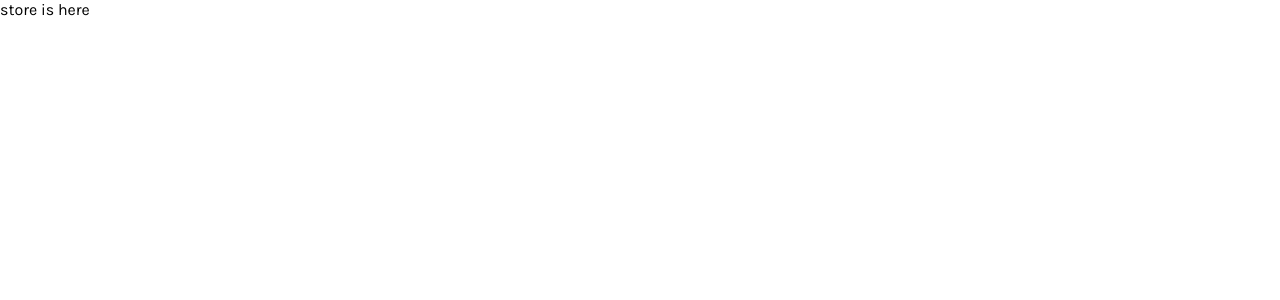
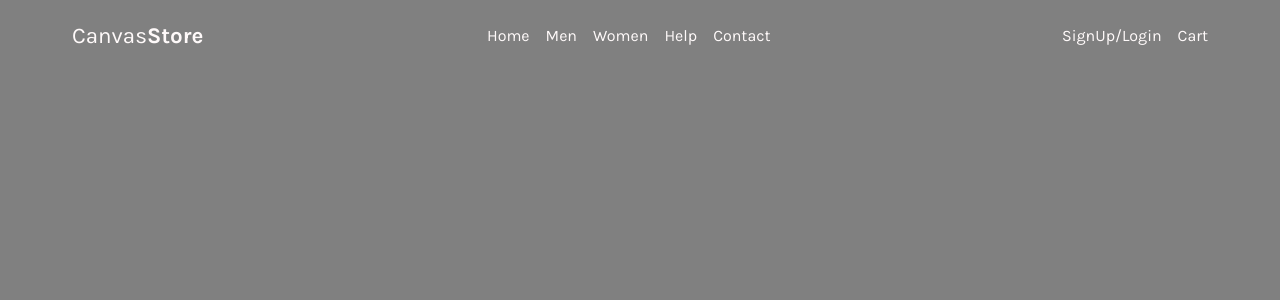
Before and after one commit to lukas-anci/shopWebsiteCss, a React (Create React App) app: page / in a window 1280 px wide. Shown: the top 300 px of the page. Built offline with nearby package versions, Linux system fonts and the light colour scheme.

Commit message:
header mostyl done

```diff
--- a/src/components/App.jsx
+++ b/src/components/App.jsx
@@ -1,7 +1,12 @@
 import '../style/App.css';
+import Header from './Layout/Header';
 
 function App() {
-  return <div className="App">store is here</div>;
+  return (
+    <div className="App">
+      <Header />
+    </div>
+  );
 }
 
 export default App;
--- a/src/components/Layout/Header.jsx
+++ b/src/components/Layout/Header.jsx
@@ -0,0 +1,28 @@
+import css from './Header.module.css';
+const Links = [
+  { link: '/', title: 'Home' },
+  { link: '/men', title: 'Men' },
+  { link: '/women', title: 'Women' },
+  { link: '/help', title: 'Help' },
+  { link: '/contact', title: 'Contact' },
+];
+export default function Header() {
+  return (
+    <header className={css.header}>
+      <a className={css.logo} href="/">
+        Canvas<strong>Store</strong>
+      </a>
+      <nav className={css['main-nav']}>
+        {Links.map((l) => (
+          <a key={l.link} href={l.link}>
+            {l.title}
+          </a>
+        ))}
+      </nav>
+      <nav className={css['side-nav']}>
+        <a href="/">SignUp/Login</a>
+        <a href="/">Cart</a>
+      </nav>
+    </header>
+  );
+}
--- a/src/components/Layout/Header.module.css
+++ b/src/components/Layout/Header.module.css
@@ -0,0 +1,28 @@
+.header {
+  display: flex;
+  justify-content: space-between;
+  align-items: center;
+
+  padding-left: 0.5rem;
+  color: snow;
+  background-color: transperent;
+  transition: all 0.3s ease-in;
+  margin-top: 0.6rem;
+}
+
+.header:hover {
+  background-color: white;
+  color: #333;
+}
+
+.logo {
+  font-size: 1.4rem;
+}
+
+.main-nav a {
+  padding: 1rem 0.5rem;
+}
+
+.side-nav a {
+  padding: 1rem 0.5rem;
+}
--- a/src/style/App.css
+++ b/src/style/App.css
@@ -1,5 +1,23 @@
 @import url('https://fonts.googleapis.com/css2?family=Karla:wght@400;700&display=swap');
+
+/* :root {
+  font-size: 10px;
+} */
+
 body {
   margin: 0;
   font-family: 'Karla', sans-serif;
+  color: #333;
+  background-color: grey;
 }
+
+.App {
+  margin: 0 5%;
+}
+
+a {
+  text-decoration: none;
+  color: inherit;
+  display: inline-block;
+  cursor: pointer;
+}
```
